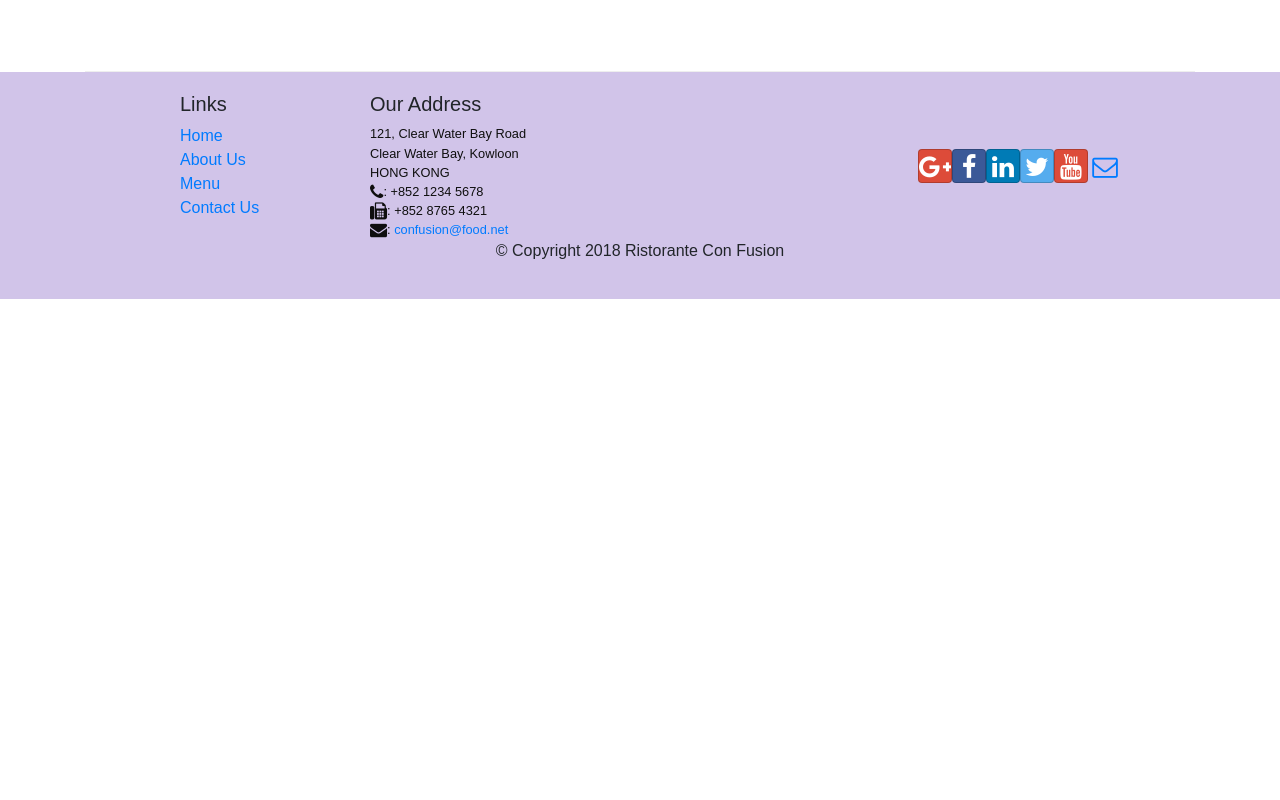
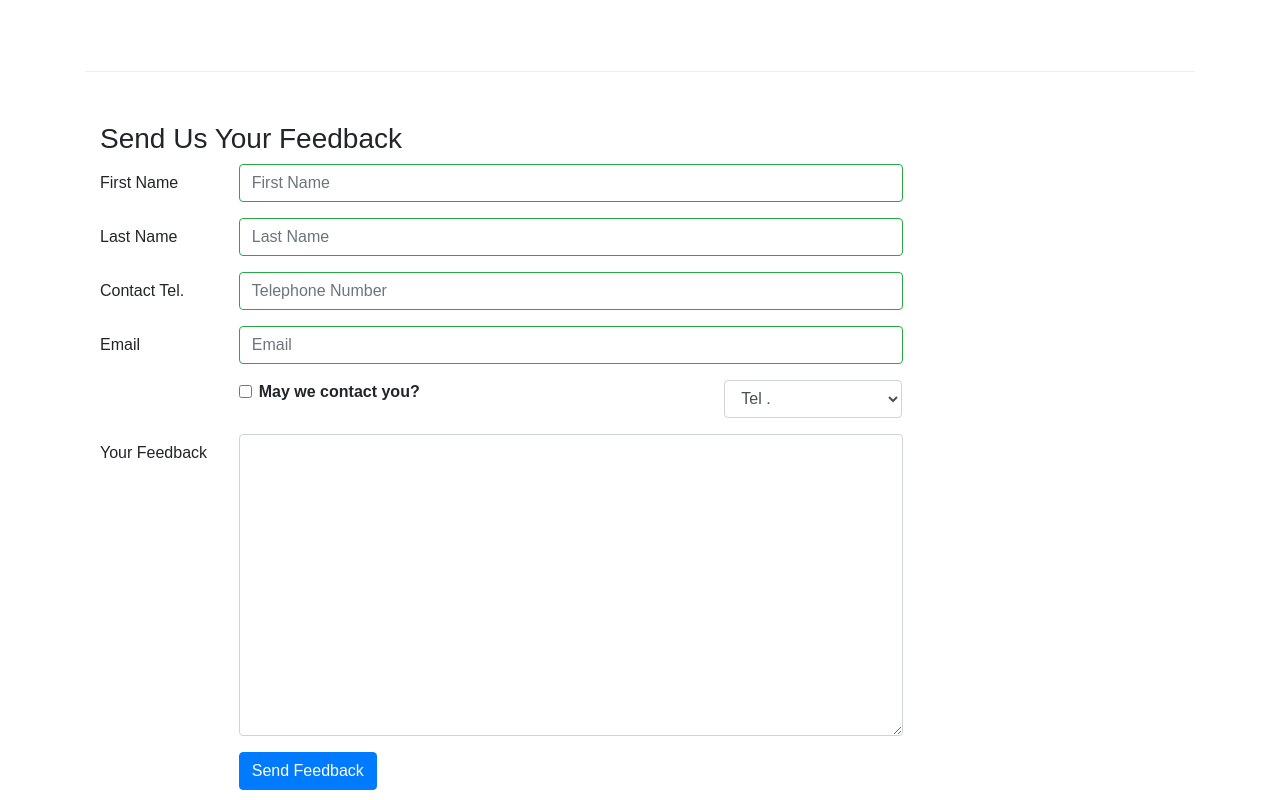
Before and after one commit to shawntharoo/confusion-practise, a React (Create React App) app: page /contactus in a window 1280 px wide. Shown: the part 800-1600 px from the top of the page. Before the commit the page ends 1099 px from the top, so only its background shows below. Built offline with nearby package versions, Linux system fonts and the light colour scheme.

Commit message:
controlled forms

```diff
--- a/src/components/ContactComponent.js
+++ b/src/components/ContactComponent.js
@@ -1,9 +1,85 @@
-import React from 'react';
-import { Breadcrumb, BreadcrumbItem } from 'reactstrap';
+import React, { Component } from 'react';
+import { Breadcrumb, BreadcrumbItem, Button, Form, FormGroup, Label, Input, Col, FormFeedback } from 'reactstrap';
 import { Link } from 'react-router-dom';
 
-function Contact(props) {
-    return(
+class Contact extends Component {
+    constructor(props) {
+        super(props);
+
+        this.state = {
+            firstname: '',
+            lastname: '',
+            telnum: '',
+            email: '',
+            agree: false,
+            conatactType: 'Tel.',
+            message: '',
+            touched: {
+                firstname: false,
+                lastname : false,
+                telnum : false,
+                email : false
+            }
+        }
+
+        this.handleSubmit = this.handleSubmit.bind(this);
+        this.handleInputChange = this.handleInputChange.bind(this);
+        this.handleBlur = this.handleBlur.bind(this);
+    }
+
+    handleInputChange(event) {
+        const target = event.target;
+        const value = target.type === 'checkbox' ? target.checked : target.value;
+        const name = target.name;
+
+        this.setState({
+            [name]: value
+        });
+    }
+
+    handleSubmit(event) {
+        console.log("Current state is: " + JSON.stringify(this.state));
+        alert("Current state is: " + JSON.stringify(this.state))
+        event.preventDefault();
+    }
+
+    handleBlur = (field) => (evt) => {
+        this.setState({
+            touched: { ...this.state.touched, [field]: true }
+        })
+    }
+
+    validate(firstname, lastname, telnum, email) {
+        const errors = {
+            firstname: '',
+            lastname: '',
+            telnum: '',
+            email: '',
+        };
+
+        if(this.state.touched.firstname && firstname.length < 3)
+        errors.firstname = 'First Name should be >=3 characters';
+        else if(this.state.touched.firstname && firstname.length >10)
+        errors.firstname = 'First Name should be <=10 characters';
+
+        if(this.state.touched.lastname && lastname.length < 3)
+        errors.lastname = 'Last Name should be >=3 characters';
+        else if(this.state.touched.lastname && lastname.length >10)
+        errors.lastname = 'Last Name should be <=10 characters';
+
+        const reg = /^\d+$/;
+        if(this.state.touched.telnum && !reg.test(telnum))
+        errors.telnum = 'tel. Number should contain only';
+
+        if(this.state.touched.email && email.split('').filter(x=>x === '@').length !== 1)
+        errors.email =' Email should conatin a @ sign';
+
+        return errors;
+    }
+
+    render() {
+        const errors = this.validate(this.state.firstname, this.state.lastname, this.state.telnum, this.state.email)
+        return (
             <div className="container">
                 <div className="row">
                     <Breadcrumb>
@@ -41,8 +117,88 @@
                         </div>
                     </div>
                 </div>
+                <div className="row row-content">
+                    <div className="col-12">
+                        <h3> Send Us Your Feedback</h3>
+                    </div>
+
+                    <div className="col-12 col-md-9">
+                        <Form onSubmit={this.handleSubmit}>
+                            <FormGroup row>
+                                <Label htmlFor="firstname" md={2}> First Name </Label>
+                                <Col md={10}>
+                                    <Input type="text" id="firstname" name="firstname" placeholder="First Name" vlaue={this.state.firstname} onChange={this.handleInputChange} onBlur={this.handleBlur('firstname')} valid={errors.firstname === ''} invalid={errors.firstname !== ''}/>
+                                    <FormFeedback>
+                                {errors.firstname}
+                                </FormFeedback>
+                                </Col>
+                            </FormGroup>
+
+                            <FormGroup row>
+                                <Label htmlFor="lastname" md={2}> Last Name </Label>
+                                <Col md={10}>
+                                    <Input type="text" id="lastname" name="lastname" placeholder="Last Name" vlaue={this.state.lastname} onChange={this.handleInputChange} onBlur={this.handleBlur('lastname')} valid={errors.lastname === ''} invalid={errors.lastname !== ''}/>
+                                    <FormFeedback>
+                                {errors.lastname}
+                                </FormFeedback>
+                                </Col>
+                            </FormGroup>
+
+                            <FormGroup row>
+                                <Label htmlFor="telnum" md={2}> Contact Tel. </Label>
+                                <Col md={10}>
+                                    <Input type="tel" id="telnum" name="telnum" placeholder="Telephone Number" vlaue={this.state.telnum} onChange={this.handleInputChange} onBlur={this.handleBlur('telnum')} valid={errors.telnum === ''} invalid={errors.telnum !== ''}/>
+                                    <FormFeedback>
+                                {errors.telnum}
+                                </FormFeedback>
+                                </Col>
+                            </FormGroup>
+
+                            <FormGroup row>
+                                <Label htmlFor="email" md={2}> Email </Label>
+                                <Col md={10}>
+                                    <Input type="email" id="email" name="email" placeholder="Email" vlaue={this.state.email} onChange={this.handleInputChange} onBlur={this.handleBlur('email')} valid={errors.email === ''} invalid={errors.email !== ''}/>
+                                    <FormFeedback>
+                                {errors.email}
+                                </FormFeedback>
+                                </Col>
+                            </FormGroup>
+
+                            <FormGroup row>
+                                <Col md={{ size: 6, offset: 2 }}>
+                                    <FormGroup check>
+                                        <Label check>
+                                            <Input type="checkbox" name="agree" checked={this.state.agree} onChange={this.handleInputChange} /> {' '}
+                                            <strong> May we contact you? </strong>
+                                        </Label>
+                                    </FormGroup>
+                                </Col>
+                                <Col md={{ size: 3, offset: 1 }}>
+                                    <Input type="select" name="conatactType" value={this.state.conatactType} onChange={this.handleInputChange}>
+                                        <option>Tel .</option>
+                                        <option> Email </option>
+                                    </Input>
+                                </Col>
+                            </FormGroup>
+                            <FormGroup row>
+                                <Label htmlFor="message" md={2}> Your Feedback </Label>
+                                <Col md={10}>
+                                    <Input type="textarea" id="feedback" name="message" rows="12" vlaue={this.state.message} onChange={this.handleInputChange} />
+                                </Col>
+                            </FormGroup>
+                            <FormGroup row>
+                                <Col md={{ size: 10, offset: 2 }}>
+                                    <Button type="submit" color="primary">
+                                    Send Feedback
+                                    </Button>
+                                </Col>
+                            </FormGroup>
+                        </Form>
+                    </div>
+                </div>
             </div>
         );
     }
+}
 
 export default Contact;
```
Lines whose indentation alone changed are shown as unchanged.
